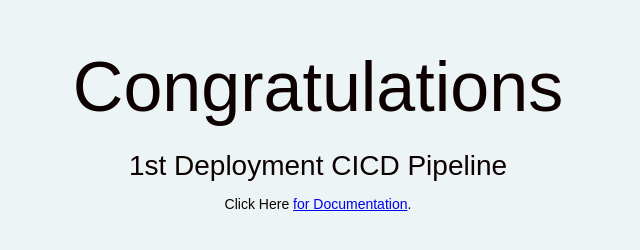
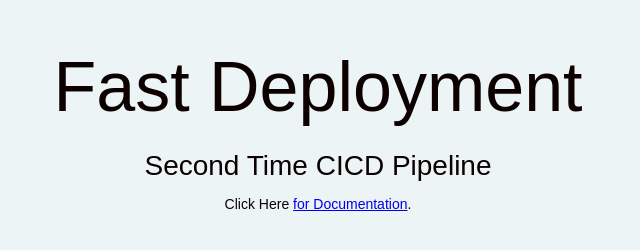
Before and after one commit to strategypk/july19, a plain HTML site: page index.html in a window 1280 px wide. Shown: the whole page, without its empty margins (322-962 px from the left). Drawn offline with Linux system fonts and the light colour scheme.

Commit message:
second commit

```diff
--- a/index.html
+++ b/index.html
@@ -26,8 +26,8 @@
 </head>
 <body>
   <div align="center">
-    <h1>Congratulations</h1>
-    <h2> 1st Deployment CICD Pipeline </h2>
+    <h1>Fast Deployment</h1>
+    <h2> Second Time CICD Pipeline </h2>
     <p> Click Here <a href="http://aws.amazon.com/documentation/codedeploy"> for Documentation</a>.</p>
   </div>
 </body>
```
